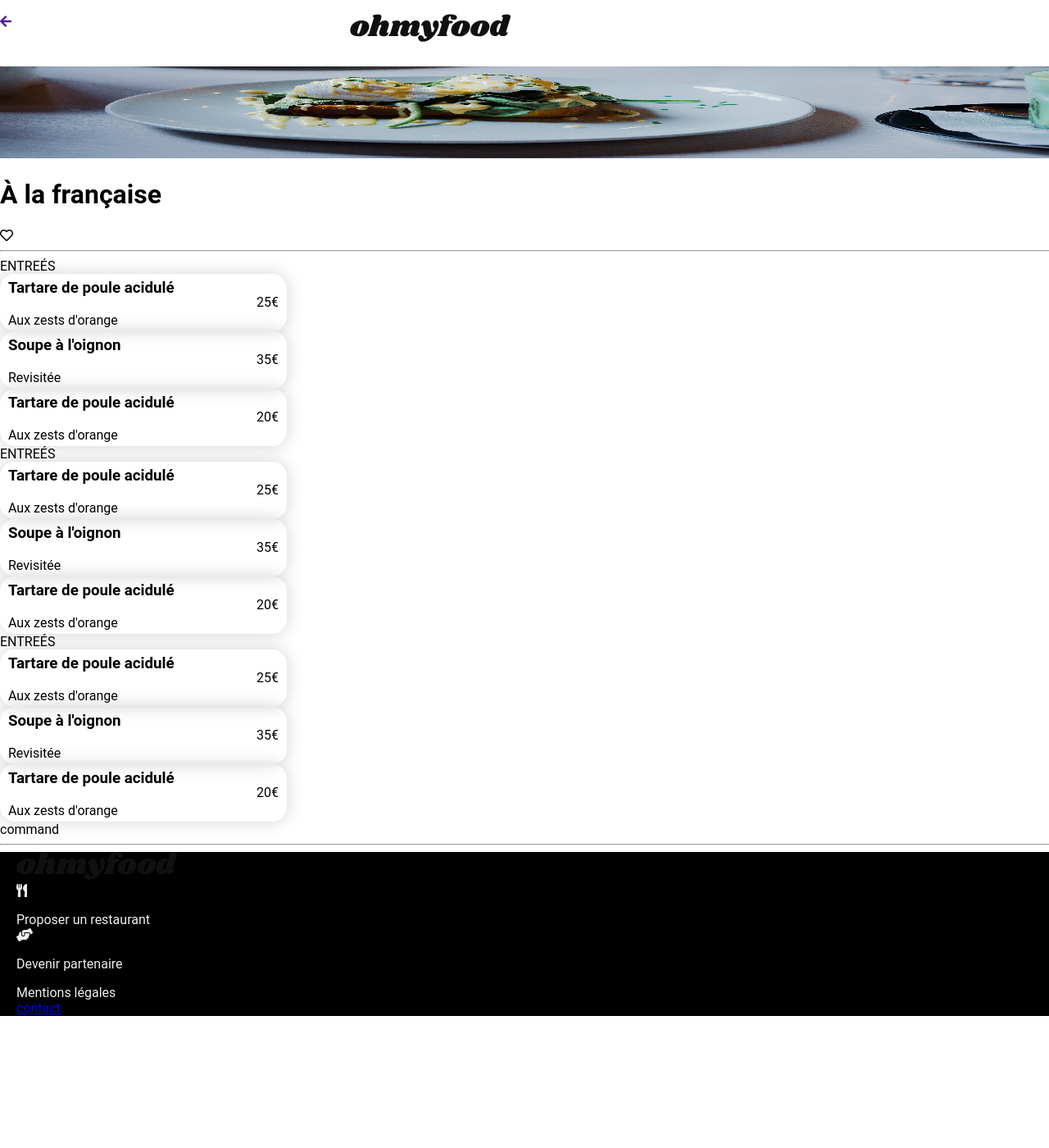
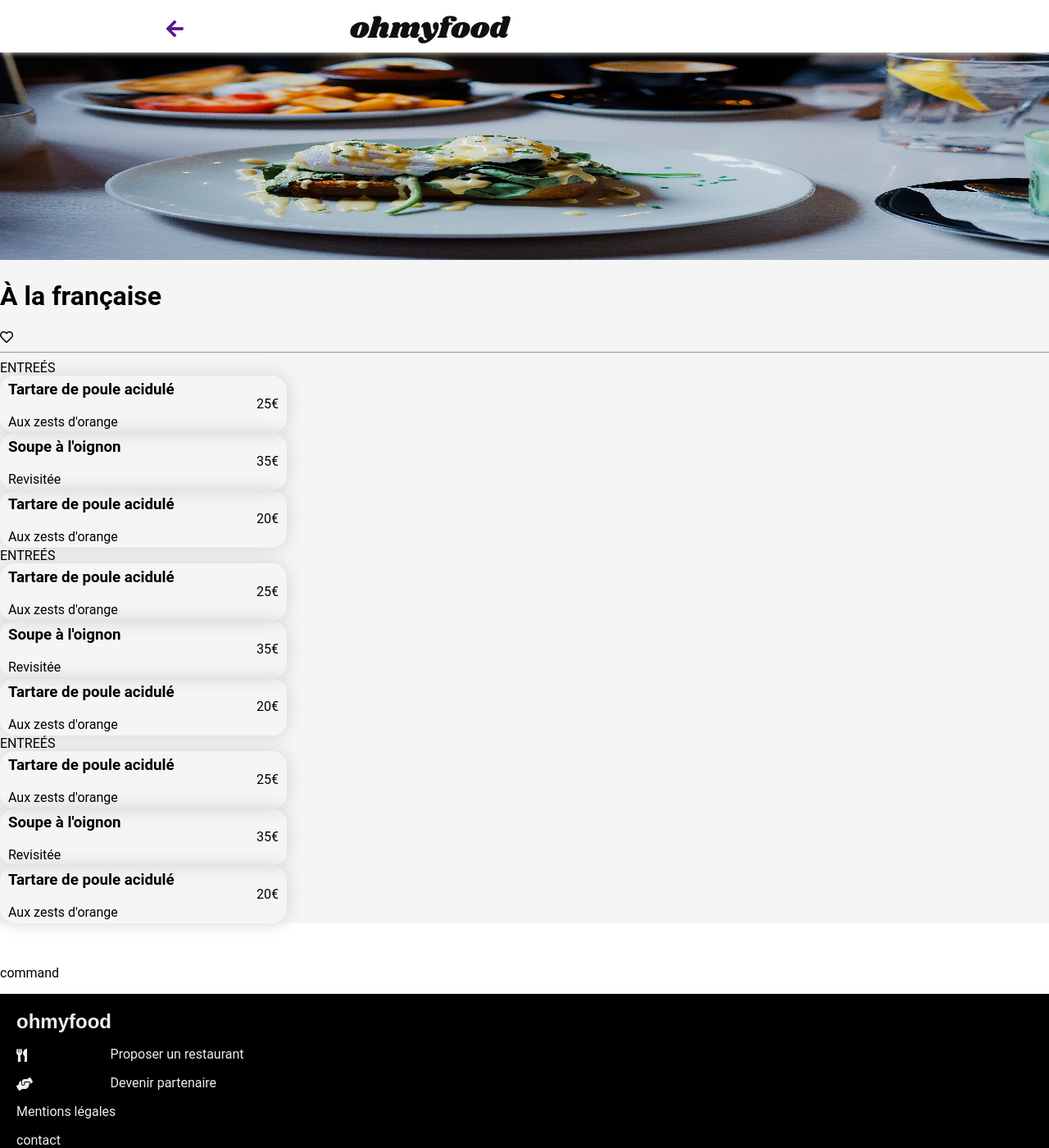
Before and after one commit to developer-ta/Tayierjiang_3_050122021, a website: page Menu - À la française.html in a window 1280 px wide. Shown: the whole page at 82% size. Before the commit the page ends 1239 px from the top, so only its background shows below. Drawn offline with Linux system fonts and the light colour scheme.

Commit message:
Correction sélecteur page accueil page principale

```diff
--- a/Menu - À la française.html
+++ b/Menu - À la française.html
@@ -20,15 +20,15 @@
     <hr style="width: 100%" />
     <!-- ------------Section-2 ---------------- -->
     <div class="container">
-        <div class="menu">
-            <div class="menu menu-photo">
-                <img src="./Maquettes-Ohmyfood/images/restaurants/toa-heftiba-DQKerTsQwi0-unsplash.jpg" alt="La note enchantée" style="height: 175px; width: 100%" />
+        <div class="main">
+            <div class="menu-photo">
+                <img src="./Maquettes-Ohmyfood/images/restaurants/toa-heftiba-DQKerTsQwi0-unsplash.jpg" alt="La note enchantée" />
             </div>
 
             <!-- --------Section-2_1---------- -->
-            <div class="menu">
+            <div class="main_menu">
                 <!-- ---------------------------À la française------------------------------- -->
-                <div class="menu menu_titres">
+                <div class="titres">
                     <h1>À la française</h1>
                     <i class="far fa-heart"></i>
                 </div>
@@ -127,31 +127,35 @@
                         <span class="prix"> 20€</span>
                     </div>
                 </div>
+            </div>
+        </div>
         <!-- ---------------------------2_5command------------------------------- -->
 
-                <div class="btn-Violet">command</div>
-                <hr style="width: 100%" />
+        <div class="btn-Violet">
+            <p>command</p>
+        </div>
+    </div>
 
-                <!-- --------Section_footer------------------------------------------------->
+
+    <!-- --------Section-five_footer------- -->
     <footer>
-                    <div class="menu_text">
-                        <img src="./Maquettes-Ohmyfood/images/logo/ohmyfood@2x.svg " alt="Ohmyfood " />
+        <div class="titles">
+            <h2>ohmyfood
+
+            </h2>
         </div>
-                    <div class="">
-                        <span class="fas fa-utensils"></span>
+        <div class="footer_icon-flex">
+            <i class="fas fa-utensils footer_icon-flex-margin"></i>
             <p>Proposer un restaurant</p>
         </div>
-                    <div class="">
-                        <span class="fas fa-hands-helping"></span>
+        <div class="footer_icon-flex">
+            <i class="fas fa-hands-helping footer_icon-flex-margin"></i>
             <p>Devenir partenaire</p>
         </div>
-                    <p href="http:// ">Mentions légales</p>
+        <p href="http://">Mentions légales</p>
+        <p>contact </p>
+    </footer>
 
-                    <a href="mailto: ">contact </a>
-                </footer>
-            </div>
-        </div>
-    </div>
 </body>
 
 </html>
--- a/P3_tayierjiang_tayier.scss
+++ b/P3_tayierjiang_tayier.scss
@@ -27,6 +27,10 @@ body {
 
 .logo {
     @include style-logo_box;
+    box-shadow: 0px 1px 7px -1px #eee;
+    &.flash-retour {
+        @include flash-retour_accueil;
+    }
 }
 
 .container {
@@ -55,8 +59,30 @@ body {
     }
 }
 
-.menu_btn {
-    @include box-shadow-menu-button;
+.main {
+    margin-block-start: 39px;
+    background-color: $background-color-Primaire;
+    align-items: center;
+    margin-bottom: 35px;
+    .menu-photo img {
+        height: 260px;
+        width: 100%;
+    }
+    .titles {
+        @include font-logo_titres;
+    }
+    .fa-heart {}
+    .menu_option {}
+    .menu_option_LeChoix {}
+    .menu-underling {}
+    .menu_btn {
+        @include box-shadow-menu-button;
+    }
+    .menu_text {}
+    .prix {}
+    .btn-Violet {
+        @include btn-Violet;
+    }
 }
 
 .main_fonctionnement {
@@ -163,7 +189,7 @@ footer {
 }
 
 .titles {
-    font-family: shrikhand;
+    @include font-logo_titres;
 }
 
 // .menu {
--- a/utils/_Structure-web.scss
+++ b/utils/_Structure-web.scss
@@ -43,22 +43,22 @@ $Texte:Roboto;
 }
 
 @mixin style-logo_box {
-    display: inline-grid;
+    display: grid;
     grid-template-columns: 1fr 1fr 1fr;
     width: 100%;
     position: fixed;
     background-color: white;
     top: 0;
     overflow: hidden;
-    height: 8%;
-    /* position: fixed; */
-    padding-block-start: 17px;
+    height: 7%;
+    z-index: 1;
+    padding-block-start: 8px;
 }
 
 @mixin flash-retour_accueil {
     font-size: x-large;
-    justify-self: center;
-    font-family: Roboto, sans-serif;
+    text-align: center;
+    align-items: center;
 }
 
 @mixin style-body {
```
Also changed, not shown: index.html (+3 -2 lines), P3_tayierjiang_tayier.css. Lines whose indentation alone changed are shown as unchanged.
